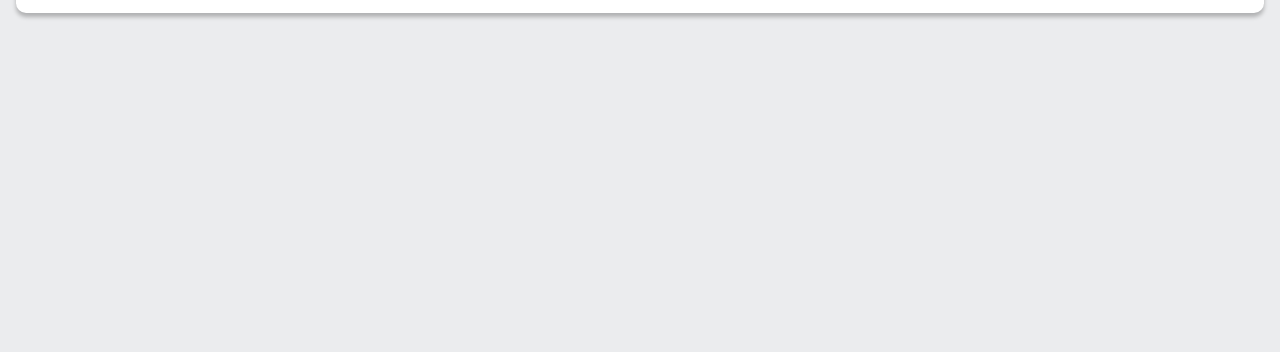
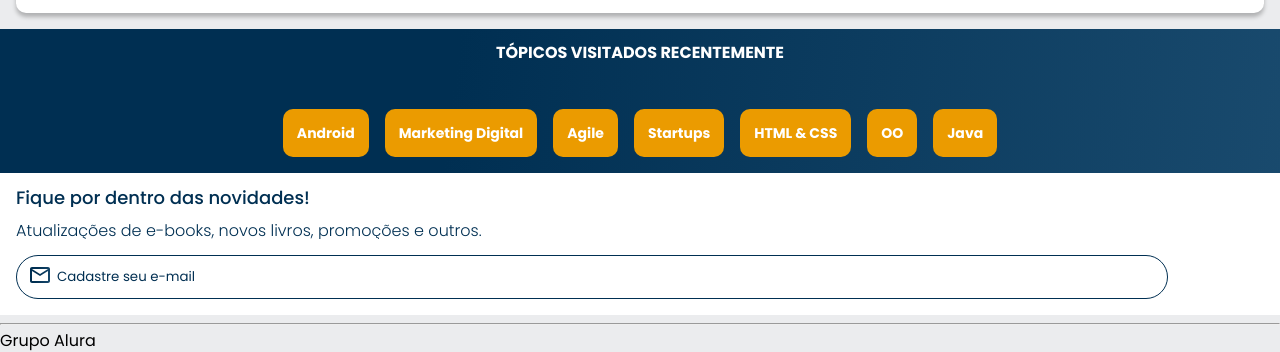
Before and after one commit to braswilliam/Alura-Book, a plain HTML site: page index.html in a window 1280 px wide. Shown: the part 2283-2635 px from the top of the page. Before the commit the page ends 2312 px from the top, so only its background shows below. Drawn offline with nearby package versions, Linux system fonts and the light colour scheme.

Commit message:
Mibile first finalizado

```diff
--- /dev/null
+++ b/assets/css/contato.css
@@ -0,0 +1,37 @@
+.contato {
+    background-color: var(--branco);
+    padding: 1em;
+}
+
+.contato__titulo, .contato__texto {
+    background: var(--azul-degrade);
+    -webkit-background-clip: text;
+    -webkit-text-fill-color: transparent;
+    background-clip: text;
+}
+
+.contato__titulo {
+    font-size: 18px;
+    font-weight:500;
+}
+
+.contato__texto {
+    font-weight: 300;
+    margin: 1em 0;
+}
+
+.contato__email {
+    padding: 1em;
+    border: 1px solid var(--azul);
+    border-radius: 24px;
+    width: 90%;
+    color: var(--azul);
+}
+
+.contato__email::placeholder {
+    font-family: var(--fonte-principal);
+    color: var(--azul);
+    background-image: url(../img/email.svg);
+    background-repeat: no-repeat;
+    padding-left: 2em;
+}
--- /dev/null
+++ b/assets/css/rodape.css
@@ -0,0 +1,9 @@
+hr {
+    margin: 0;
+}
+
+.rodape {
+    background-color: var(--branco);
+    padding: 1em;
+    text-align: center;
+}
--- a/assets/css/style.css
+++ b/assets/css/style.css
@@ -1,6 +1,9 @@
 @import url("../css/header.css");
 @import url("../css/banner.css");
 @import url("../css/carrossel.css");
+@import url("../css/topicos.css");
+@import url("../css/contato.css");
+@import url(..//css/rodape.css);
 
 :root {
     --cor-de-fundo: #EBECEE;
--- /dev/null
+++ b/assets/css/topicos.css
@@ -0,0 +1,32 @@
+.topicos {
+   background: var(--azul-degrade);
+   text-align: center;
+}
+
+.topicos__titulo {
+    color: var(--branco);
+    font-weight: 300;
+    padding: 1em 0em;
+    margin-bottom: 1em;
+    font-weight: 700;
+}
+
+.topicos__lista {
+    display: flex;
+    flex-wrap: wrap;
+    justify-content: center;
+}
+
+.topicos__item {
+    padding: 2em 0.5em;
+}
+
+.topicos__link {
+    color: var(--branco);
+    padding: 1em;
+    background-color: var(--laranja);
+    text-decoration: none;
+    font-size: 14px;
+    font-weight: 700;
+    border-radius: 10px;
+}
--- a/index.html
+++ b/index.html
@@ -114,6 +114,7 @@
             </div>
         </div>
     </section>
+
     <section class="carrossel">
         <h2 class="carrossel__titulo">Mais Vendidos</h2>
         <!-- Slider main container -->
@@ -150,13 +151,16 @@
             <div class="card__descricao">
                 <!--primeira coluna-->
                 <div class="descricao">
-                    <img src="assets/img/Estrelinhas.svg" alt="Conjuntinho de estrelinhas simbolizando os autores do mês">
+                    <img src="assets/img/Estrelinhas.svg"
+                        alt="Conjuntinho de estrelinhas simbolizando os autores do mês">
                     <h3 class="descricao__titulo">Autora do Mês</h3>
                     <h2 class="descricao__titulo-livro">Juliana Agarikov</h2>
-                    <p class="descricao__texto">Analista de sistemas e escritora, Juliana é especialista em Front-End. </p>
+                    <p class="descricao__texto">Analista de sistemas e escritora, Juliana é especialista em Front-End.
+                    </p>
                 </div>
                 <!--Segunda coluna -->
-                <img src="assets/img/Perfil-escritora.svg" class="Foto de perfil da autora" alt="Imagem da logo do Angular">
+                <img src="assets/img/Perfil-escritora.svg" class="Foto de perfil da autora"
+                    alt="Imagem da logo do Angular">
             </div>
 
             <!--2° linha-->
@@ -174,7 +178,44 @@
         </div>
     </section>
 
+    <section class="topicos">
+        <h2 class="topicos__titulo">TÓPICOS VISITADOS RECENTEMENTE</h2>
+        <ul class="topicos__lista">
+            <li class="topicos__item">
+                <a href="#" class="topicos__link">Android</a>
+            </li>
+            <li class="topicos__item">
+                <a href="#" class="topicos__link">Marketing Digital</a>
+            </li>
+            <li class="topicos__item">
+                <a href="#" class="topicos__link">Agile</a>
+            </li>
+            <li class="topicos__item">
+                <a href="#" class="topicos__link">Startups</a>
+            </li>
+            <li class="topicos__item">
+                <a href="#" class="topicos__link">HTML & CSS</a>
+            </li>
+            <li class="topicos__item">
+                <a href="#" class="topicos__link">OO</a>
+            </li>
+            <li class="topicos__item">
+                <a href="#" class="topicos__link">Java</a>
+            </li>
+        </ul>
+    </section>
 
+    <section class="contato">
+        <h2 class="contato__titulo">Fique por dentro das novidades!</h2>
+        <p class="contato__texto">Atualizações de e-books, novos livros, promoções e outros.</p>
+        <input type="email" placeholder="Cadastre seu e-mail" class="contato__email">
+    </section>
+
+    <hr/>
+
+    <footer class="rodape">
+        <h2 class="rodape__titulo">Grupo Alura</h2>
+    </footer>
 
     <script src="https://unpkg.com/swiper@8/swiper-bundle.min.js"></script>
     <script>
```
Also changed, not shown: assets/css/Vector.svg (added), assets/img/email.svg (added).
